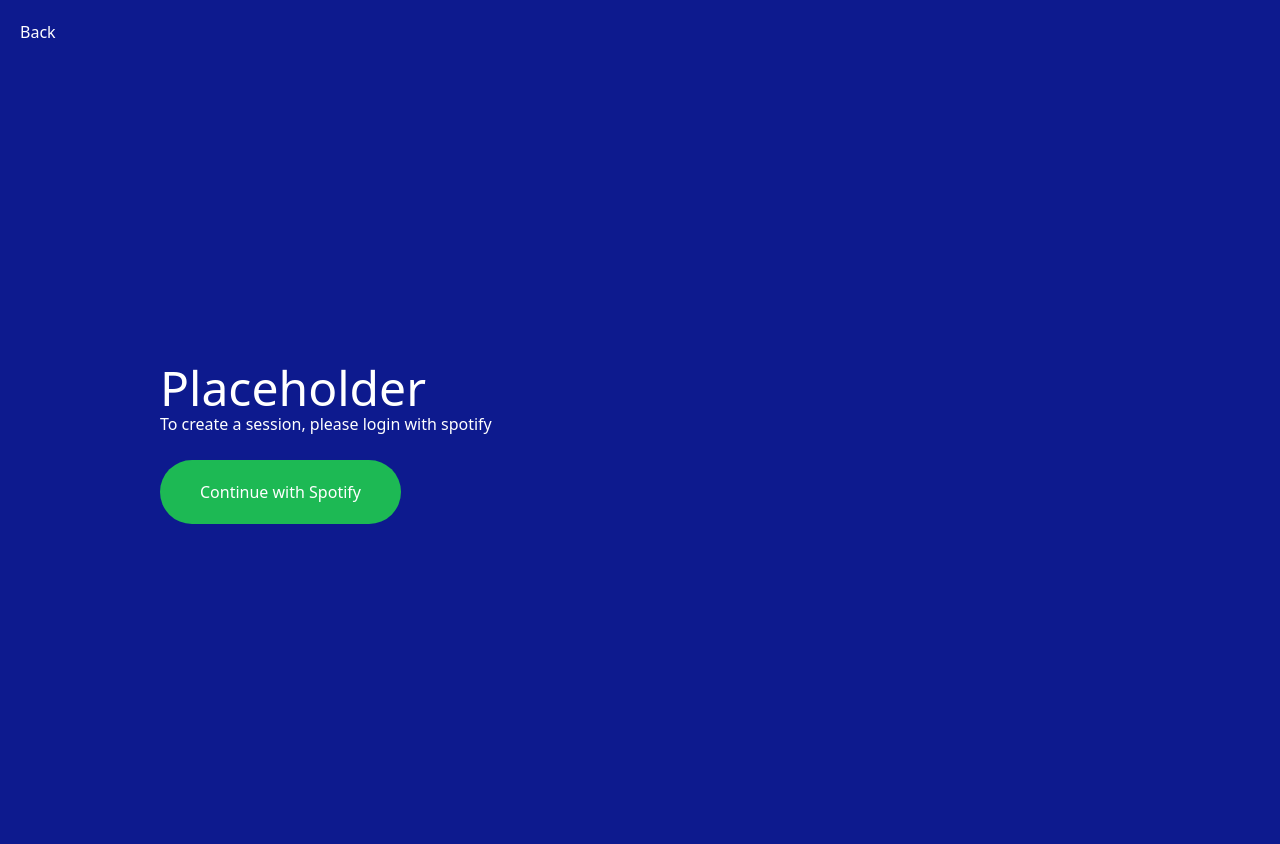
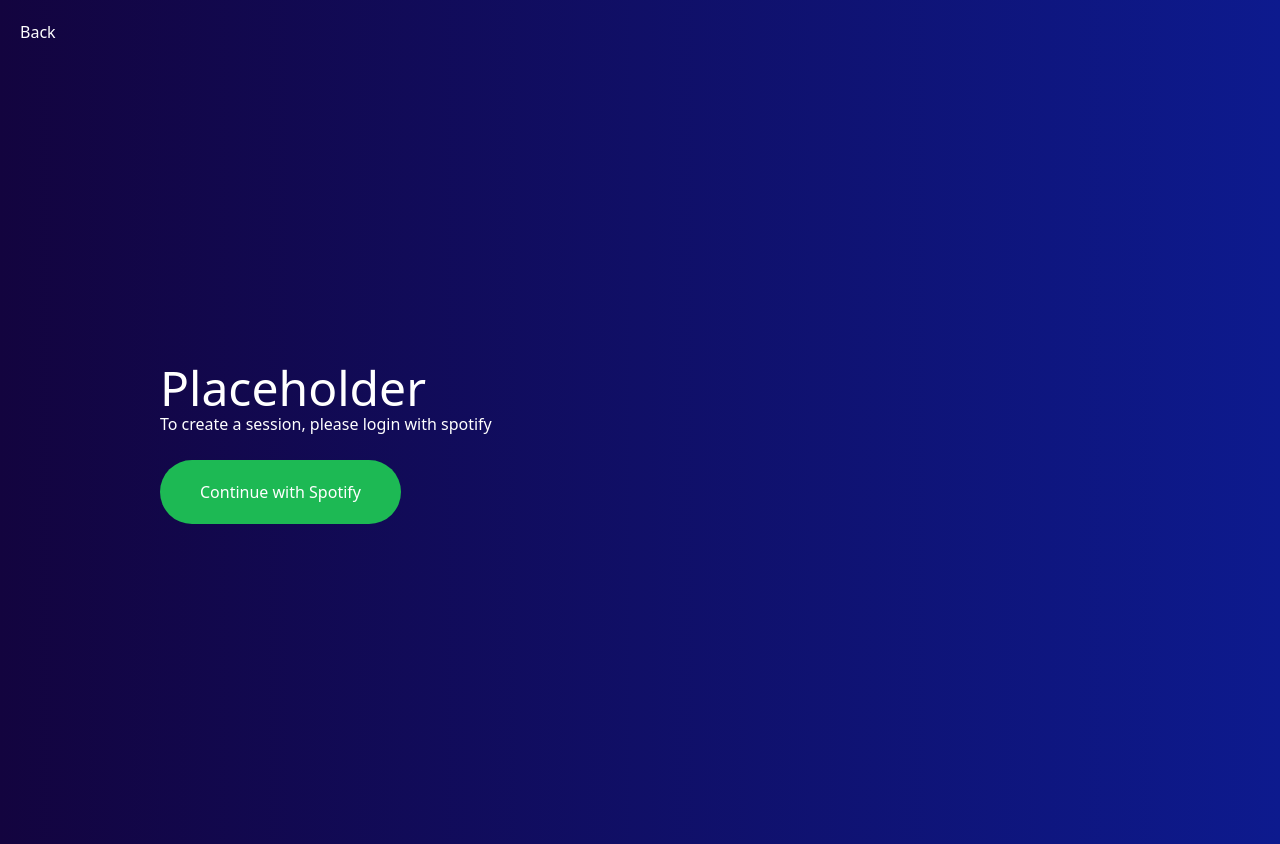
Before and after one commit to andresfm8/HTN2021, a React (Create React App) app in the folder client/: page /signin in a window 1280 px wide. Built offline with nearby package versions, Linux system fonts and the light colour scheme; no server answers.

Commit message:
Add background to sign in page

```diff
--- a/client/src/pages/signin/SignIn.js
+++ b/client/src/pages/signin/SignIn.js
@@ -2,11 +2,11 @@
 import SignInComponent from '../../components/sign-in/SignIn';
 export default function SignIn () {
 	return (
-		<div className="flex flex-wrap h-screen bg-blue-light">
+		<div className="flex flex-wrap h-screen bg-gradient-to-r from-blue-dark to-blue-light">
 			<a className="text-white ml-5 mt-5" href="/">
 				Back
 			</a>
-			<div className="w-full flex h-screen place-items-center bg-blue-light">
+			<div className="w-full flex h-screen place-items-center bg-gradient-to-r from-blue-dark to-blue-light">
 				<div className="ml-6 lg:ml-40">
 					<SignInComponent />
 				</div>
```
